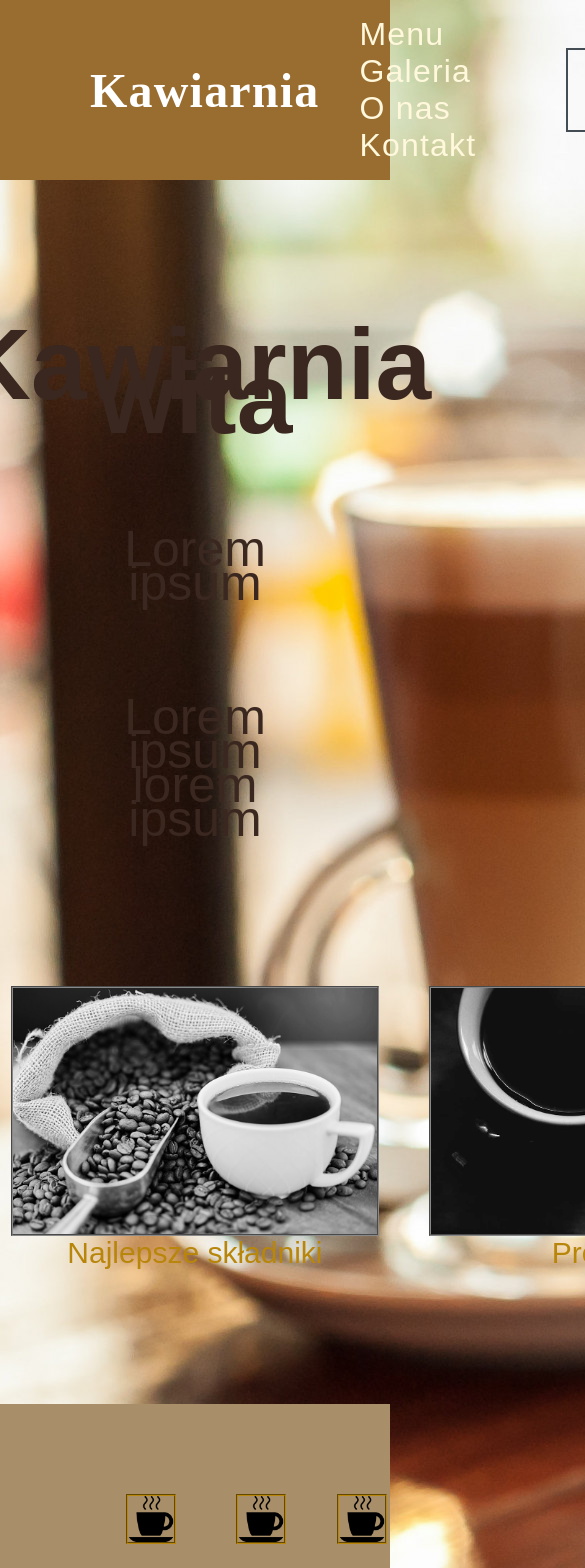
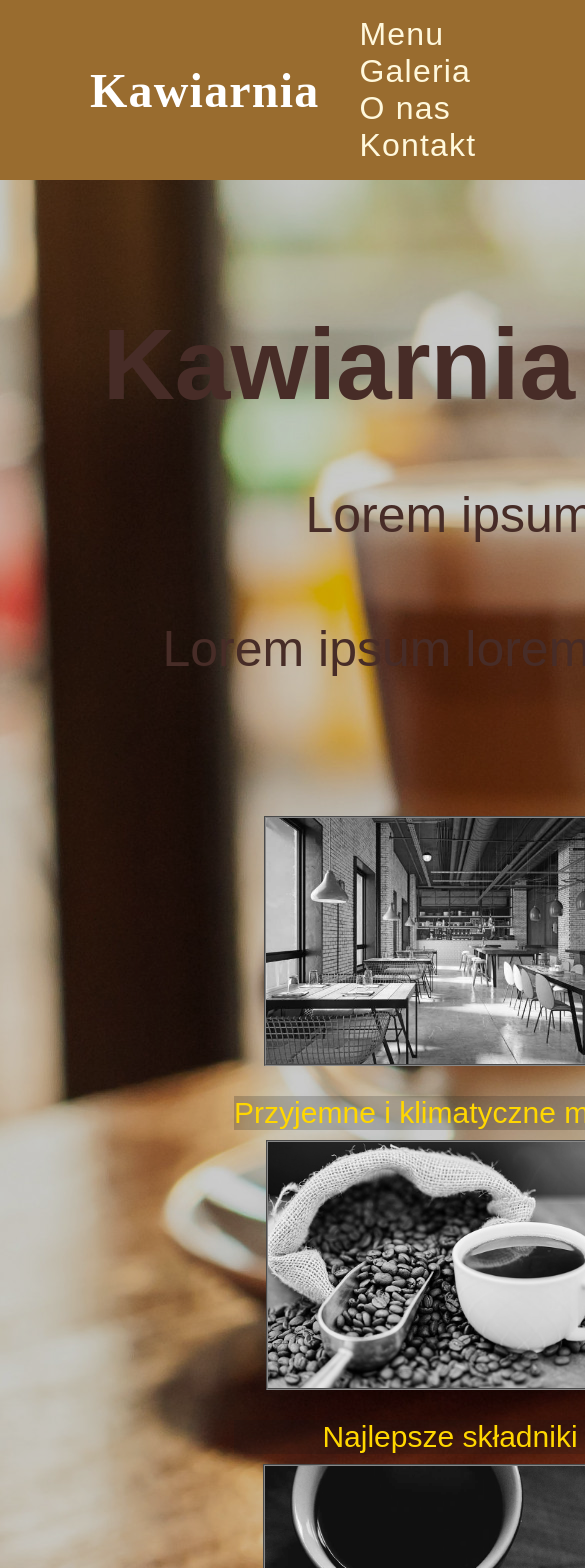
Before and after one commit to MarcinCzernek/cafe_page, a React (Create React App) app: page / in a window 390 px wide. Shown: the top 1568 px of the page, 585 px wide, since content can reach past the window. Built offline with nearby package versions, Linux system fonts and the light colour scheme.

Commit message:
adding responsive view in CSS

```diff
--- a/package.json
+++ b/package.json
@@ -6,6 +6,8 @@
     "@testing-library/jest-dom": "^5.16.5",
     "@testing-library/react": "^13.4.0",
     "@testing-library/user-event": "^13.5.0",
+    "google-map-react": "^2.2.0",
+    "google-maps-react": "^2.0.6",
     "react": "^18.2.0",
     "react-dom": "^18.2.0",
     "react-scripts": "5.0.1",
--- a/src/App.css
+++ b/src/App.css
@@ -6,7 +6,7 @@
     box-sizing: border-box;
 }
 body{
-    background-image: url("assets/images/main_image.jpg");
+   /* background-image: url("assets/images/main_image.jpg");*/
     image-rendering: high-quality;
     background-blend-mode: revert;
     filter: blur(100%);
--- a/src/App.js
+++ b/src/App.js
@@ -6,10 +6,9 @@ import Contentment from './components/Content';
 import Section from  './components/Section';
 import Under_section from './components/Under_section'
 
-
 function App() {
   return (
-   <div className="flex_container"><Heading/><Main/><Contentment/><Section/><Under_section/><Footer/></div>
+   <div className="App"><Heading/><Main/><Contentment/><Section/><Under_section/><Footer/></div>
   );
 }
 
--- a/src/components/Content.css
+++ b/src/components/Content.css
@@ -1,4 +1,5 @@
-.Content{background-color: #a88e69;
+.Content{
+    background-color: #a88e69;
     color: white;}
 .Content .Content_icons{
     display: flex;
@@ -24,12 +25,22 @@
     font-size: 1.6em;
 }
 .Content_map img{
-    height: 722px;
-    weight: 722px;
+    height: 222px;
+    weight: 222px;
 }
 .Content_map p{
     text-align: center;
-    margin: 111px 511px 111px 511px;
+    margin: 50px;
     justify-content: center;
 
 }
+@media only screen and (min-width: 1300px){
+    .Content_map img{
+        height: 522px;
+        weight: 522px;
+    }
+    .Content_map p{
+       margin-left: 210px;
+        margin-right: 210px;
+    }
+}
--- a/src/components/Content.js
+++ b/src/components/Content.js
@@ -1,6 +1,9 @@
 import './Content.css'
 import cafe_icon from "../assets/images/cafe_icon.png";
 import map from "../assets/images/map.jpg";
+
+
+
 
 const Contentment = () => {
     return (
--- a/src/components/Heading.css
+++ b/src/components/Heading.css
@@ -4,6 +4,7 @@
     align-items: center;
     background-color: #996c2f;
     letter-spacing: 1.2px;
+
 }
 .Heading h2{
     color: white;
--- a/src/components/Heading.js
+++ b/src/components/Heading.js
@@ -11,7 +11,7 @@ export const Heading = () =>{
         <li><a href="#">O nas</a></li>
         <li><a href="#">Kontakt</a></li>
     </ul>
-        <button>Source code on my Github</button>
+        <button><a href="https://github.com/MarcinCzernek/cafe_page" target="_blank">Source code on my Github </a> </button>
     </nav>
     )
 }
--- a/src/components/Main.css
+++ b/src/components/Main.css
@@ -7,16 +7,15 @@ main{
     text-align: center;
     padding: 100px;
     line-height: 34px;
-    color: #3a271f;
-
+    color: #472c27;
 }
 .Timeline{
     margin-bottom: 150px;
 }
 main .slide_container{
     display: flex;
-    flex-direction: row;
-    gap: 50px;
+    flex-direction: column;
+    gap: 10px;
 }
 .slide .text{
     font-size: 30px;
@@ -26,6 +25,7 @@ img{
 }
 .Main h1{
     text-align: center;
+    text-space: 100px;
 }
 .Main img{
     filter: grayscale(100%);
@@ -33,9 +33,23 @@ img{
     height: 250px;
 }
 .text{
-    color: darkgoldenrod;
+    margin-top: 30px;
+    color: gold;
+    background-color:rgba(23,23,23,19.9%);
     font-size: 4em;
 }
 img:hover{
     filter: grayscale(0%);
 }
+@media only screen and (min-width: 1300px){
+    main .slide_container{
+        display: flex;
+        flex-direction: row;
+        gap: 50px;
+
+    }
+    .Main h1{
+        text-align: center;
+
+    }
+}
--- a/src/components/Main.js
+++ b/src/components/Main.js
@@ -2,8 +2,6 @@ import "./Main.css"
 import cafe1 from "../assets/images/cafe.jpg";
 import cafe2 from "../assets/images/cafe_type.jpg";
 import cafe3 from "../assets/images/cafe3.jpg";
-
-const marcin = 'marcin';
 
 const Main = () =>{
     return(
@@ -27,4 +25,5 @@ const Main = () =>{
     </main>
     )
 }
+
 export default Main
--- a/src/components/Section.css
+++ b/src/components/Section.css
@@ -1,8 +1,7 @@
 .Section{
  display: grid;
- grid-template-columns: repeat(2, 1fr);
  background-color: saddlebrown;
- padding: 100px 50px 100px 50px;
+ padding: 10px 5px 10px 5px;
  counter-reset: section;
  color: white;
 }
@@ -10,17 +9,15 @@
  display: flex;
  align-items: center;
  flex-direction: row;
- row-gap: 101px;
+ row-gap: 10px;
  background-color: saddlebrown;
- padding: 50px 50px 50px 50px;
+ padding: 10px 10px 10px 10px;
  content: counter(section);
 }
 .Section h2{
  background-color: #68340f;
  margin: 20px 20px 20px 20px;
  text-align: center;
- width: 200px;
-
 }
 .Section h2::before{
  content: ' ';
@@ -29,3 +26,24 @@
  padding-right: 10px;
  margin-right: 10px;
 }
+
+@media only screen and (min-width: 1800px){
+ .Section{
+  display: grid;
+  grid-template-columns: repeat(2, 1fr);
+  background-color: saddlebrown;
+  padding: 100px 50px 100px 50px;
+  counter-reset: section;
+  color: white;
+ }
+ .img_container{
+  display: flex;
+  align-items: center;
+  flex-direction: row;
+  row-gap: 101px;
+  background-color: saddlebrown;
+  padding: 50px 50px 50px 50px;
+  content: counter(section);
+ }
+
+ }
--- a/src/components/Under_section.css
+++ b/src/components/Under_section.css
@@ -7,13 +7,20 @@
     display: flex;
     font-size: 20px;
     padding: 50px ;
+
+}
+.Under_section p{
+    margin-top: 190px ;
+    font-size: 20px;
+    text-underline: #c1a37a;
+    text-decoration: underline 1px #c1a37a;
+
 }
 .Under_section table, tr{
     border: rgba(255, 255, 255, 0.33) groove 2px;
     row-gap: 23px;
     border-spacing: 30px;
     background-color: #654438;
-
 }
 tr span:first-child{
 color: #c1a37a;
--- a/src/index.css
+++ b/src/index.css
@@ -3,7 +3,11 @@ body {
   -webkit-font-smoothing: antialiased;
   -moz-osx-font-smoothing: grayscale;
   font-family: 'Fira Code', sans-sherif;
-  background-image: url("https://www.coffeedesk.pl/blog/wp-content/uploads/2016/05/IMG_9618-e1476943925492-1920x1280.jpg");
+  background-image: url("assets/images/main_image.jpg");
+  backdrop-filter: brightness(80%);
+  min-width: 900px;
+  min-height: 900px;
+
 }
 code {
   font-family: source-code-pro, Menlo, Monaco, Consolas, 'Courier New',
```
Also changed, not shown: 1 other file (tests, documents, lock files or other folders).
